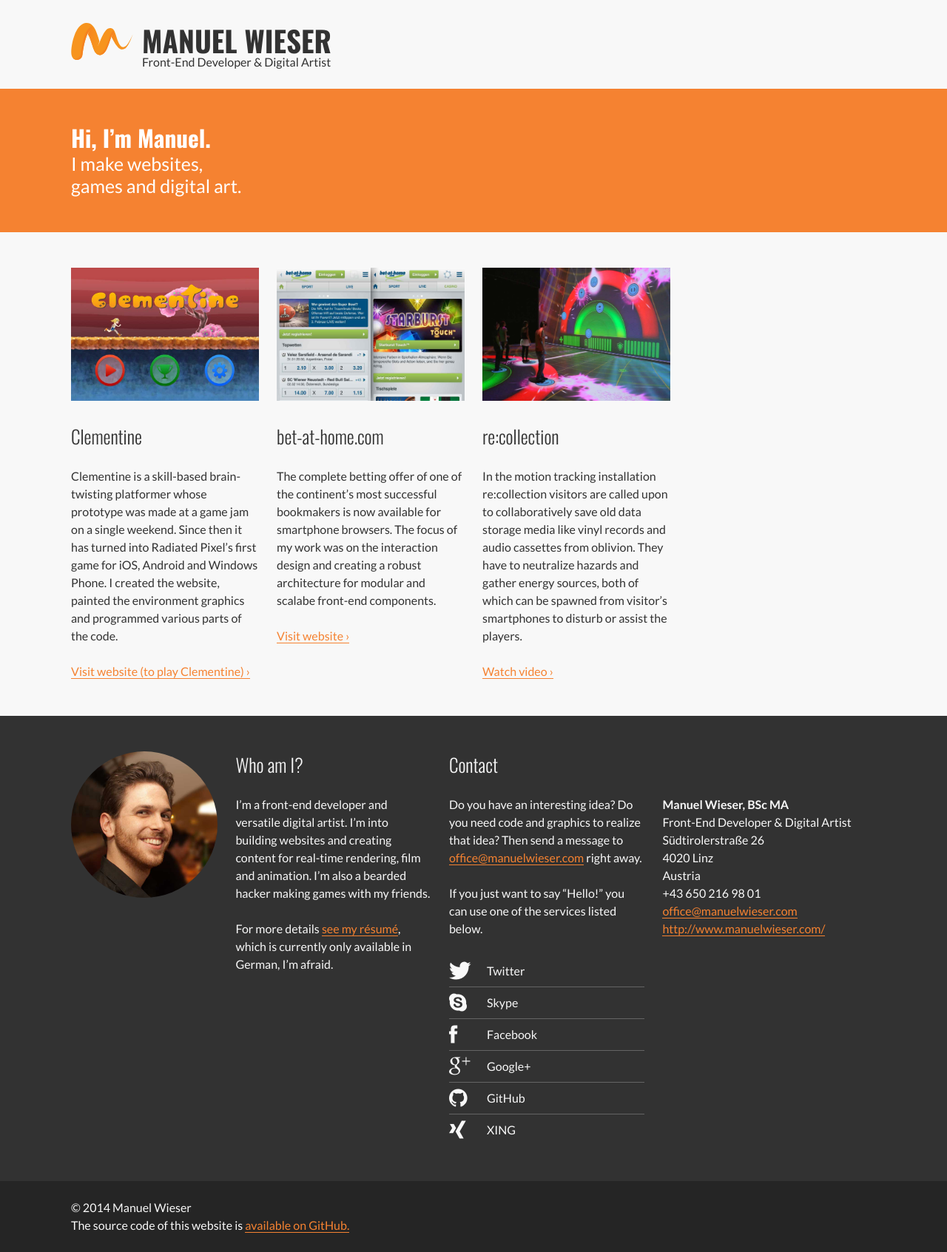
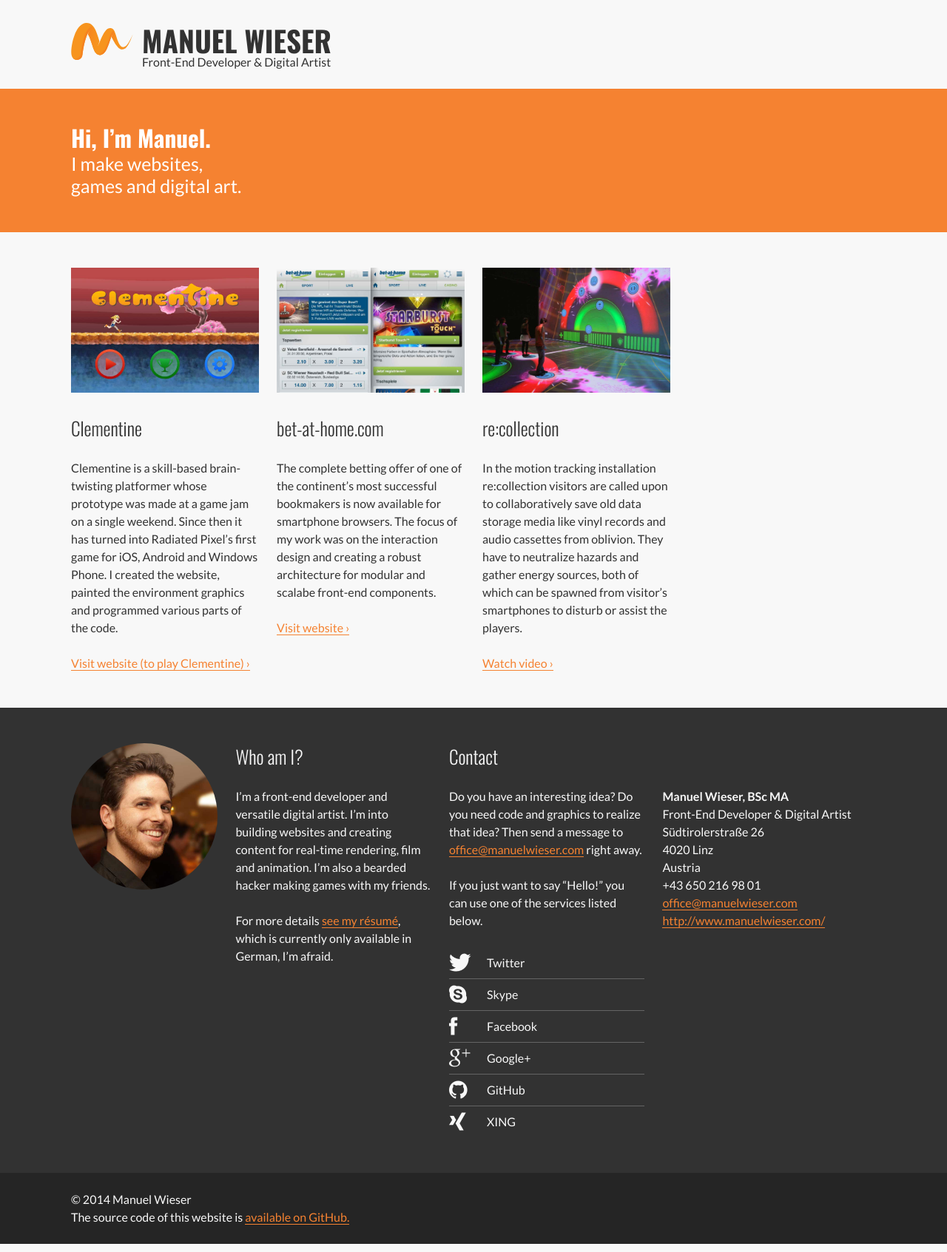
Before and after one commit to Lorti/2014, a Jekyll site: the page built from index.html, in a window 1280 px wide. Shown: the whole page at 74% size. Built offline with Jekyll 4.4.1, drawn with Linux system fonts in a browser that asks for light colours; nearby versions of some CDN libraries.

Commit message:
Height calculation improved

```diff
--- a/_posts/2013-09-01-recollection.markdown
+++ b/_posts/2013-09-01-recollection.markdown
@@ -7,7 +7,7 @@ categories: Website
 article: false
 picture: recollection.jpg
 link: "https://www.facebook.com/photo.php?v=584466761611940"
-label: "Watch video ›"
+label: "Watch video"
 ---
 
 In the motion tracking installation re:collection visitors are called upon to collaboratively save old data storage media like vinyl records and audio cassettes from oblivion. They have to neutralize hazards and gather energy sources, both of which can be spawned from visitor's smartphones to disturb or assist the players.
--- a/_posts/2013-12-01-bet-at-home-mobile.markdown
+++ b/_posts/2013-12-01-bet-at-home-mobile.markdown
@@ -7,7 +7,7 @@ categories: Website
 article: false
 picture: mobile.jpg
 link: "https://www.bet-at-home.com/mobile/"
-label: "Visit website ›"
+label: "Visit website"
 ---
 
 The complete betting offer of one of the continent's most successful bookmakers is now available for smartphone browsers. The focus of my work was on the interaction design and creating a robust architecture for modular and scalabe front-end components.
--- a/_posts/2014-02-01-clementine.markdown
+++ b/_posts/2014-02-01-clementine.markdown
@@ -7,7 +7,7 @@ categories: Game
 article: false
 picture: clementine.jpg
 link: "http://clementine.radiatedpixel.com/"
-label: "Visit website (to play Clementine) ›"
+label: "Visit website (to play Clementine)"
 ---
 
 Clementine is a skill-based brain-twisting platformer whose prototype was made at a game jam on a single weekend. Since then it has turned into Radiated Pixel's first game for iOS, Android and Windows Phone. I created the website, painted the environment graphics and programmed various parts of the code.
--- a/index.html
+++ b/index.html
@@ -33,7 +33,7 @@ description: I’m a front-end developer and versatile digital artist. I’m int
           <p><a href="{{ post.url }}">{{ post.url }}</a></p>
         {% endif %}
         {% if post.link %}
-          <p><a href="{{ post.link }}">{{ post.label }}</a></p>
+          <p><a href="{{ post.link }}">{{ post.label }} ›</a></p>
         {% endif %}
       </li>
     {% endfor %}
--- a/js/main.js
+++ b/js/main.js
@@ -5,7 +5,7 @@
 /**
  * http://jstarrdewar.com/blog/2013/02/28/use-uglify-to-automatically-strip-debug-messages-from-your-javascript/
  */
-if (typeof DEBUG === 'undefined') DEBUG = true;
+if (typeof DEBUG === 'undefined') { DEBUG = true; }
 
 curl.config({
   baseUrl: '/js',
@@ -14,13 +14,19 @@ curl.config({
 
 curl([
     'modules/baseliner',
-    'modules/photoset',
+    'modules/grid',
     'modules/rhythm',
     'modules/scroller',
     'modules/svg',
   ]).then(
-  function(baseliner, svg, main) {
-    if (DEBUG) { new baseliner(24); }
+  function(baseliner, grid, photoset, rhythm, scroller, svg) {
+    if (DEBUG) { new baseliner(12); }
+    rhythm();
+    grid();
+    window.addEventListener('resize', function() {
+      rhythm();
+      grid();
+    }, true);
   },
   function() {
     console.log('Oh dear, something went wrong!');
--- /dev/null
+++ b/js/modules/grid.js
@@ -0,0 +1,49 @@
+/*------------------------------------*\
+    $GRID
+\*------------------------------------*/
+
+define('modules/grid', ['domReady!'], function() {
+
+  var grid = function() {
+    var works = document.getElementsByClassName('Work'),
+        lines = [],
+        index = -1,
+        lastOffset = 0;
+
+    /**
+     * Group grid items by their vertical position.
+     */
+    for (var i = 0; i < works.length; i++) {
+      var work = works[i],
+          offset = work.offsetTop;
+      if (offset !== lastOffset) {
+        index++;
+        lines[index] = [];
+      }
+      lines[index].push(work);
+      lastOffset = offset;
+    }
+
+    /**
+     * Calculate and set the perfect height for each line.
+     */
+    for (var j = 0; j < lines.length; j++) {
+      var works = lines[j],
+          heights = [],
+          maxHeight;
+
+      for (var k = 0; k < works.length; k++) {
+        heights.push(works[k].clientHeight);
+      }
+
+      maxHeight = Math.max.apply(null, heights);
+
+      for (var l = 0; l < works.length; l++) {
+        works[l].style.height = maxHeight + 'px';
+      }
+    }
+
+  };
+  return grid;
+
+});
--- a/js/modules/rhythm.js
+++ b/js/modules/rhythm.js
@@ -17,12 +17,7 @@ define('modules/rhythm', ['domReady!'], function() {
       factor = Math.ceil(image.clientHeight / baseline);
       image.style.height = baseline * factor + 'px';
     }
-  }
-
-  rhythm();
-
-  window.addEventListener('resize', function() {
-    rhythm();
-  }, true);
+  };
+  return rhythm;
 
 });
```
Also changed, not shown: js/modules/photoset.js (+16 -5 lines), js/modules/scroller.js (line endings or trailing spaces).
